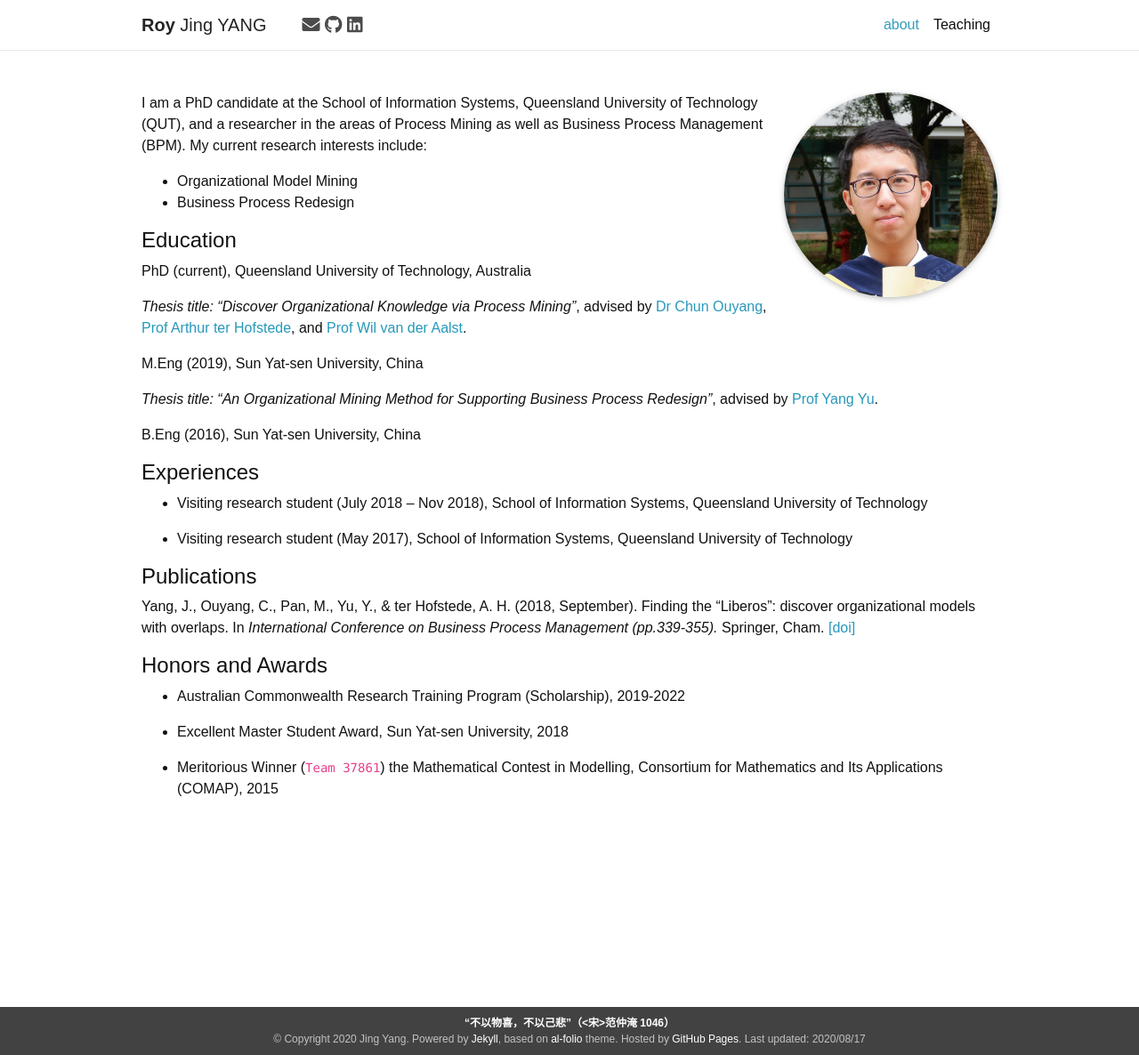
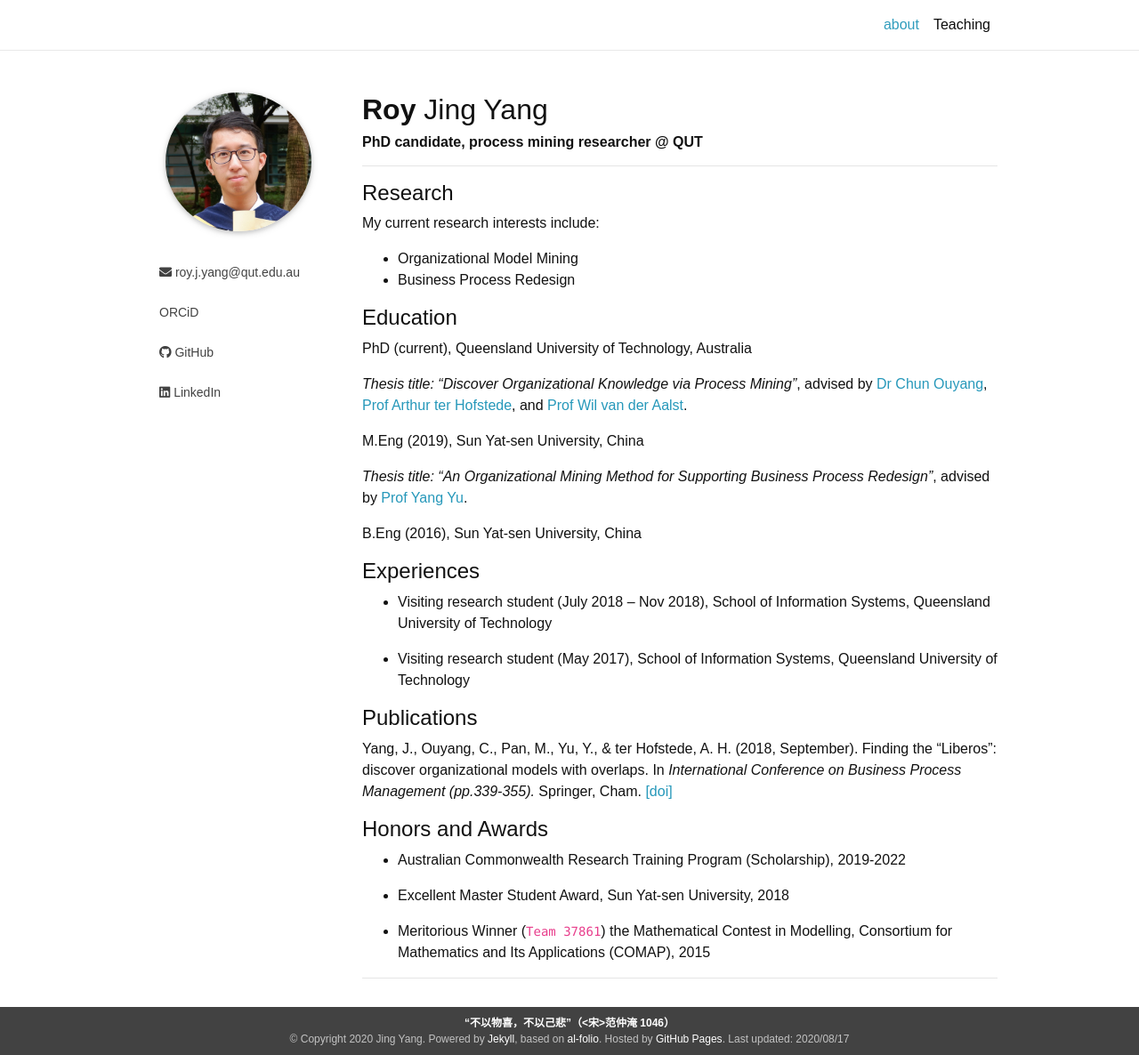
Before and after one commit to roy-jingyang/roy-jingyang.github.io, a Jekyll site: the page built from _pages/about.md, in a window 1280 px wide and 1186 px high. Shown: the whole window at 89% size. Built offline with Jekyll 4.4.1, drawn with Linux system fonts in a browser that asks for light colours; nearby versions of some CDN libraries; a style sheet for code colours, icons or effects is not loaded.

Commit message:
renew style

```diff
--- a/_config.yml
+++ b/_config.yml
@@ -3,7 +3,7 @@
 # -----------------------------------------------------------------------------
 
 author: Jing Yang
-title: Roy Jing YANG
+title: Roy Jing Yang
 email: roy.j.yang@qut.edu.au
 motto: >
   <a href="https://zh.wikisource.org/wiki/%E5%B2%B3%E9%99%BD%E6%A8%93%E8%A8%98"
@@ -12,7 +12,7 @@ description: > # this means to ignore newlines until "url:"
   Personal website of Jing Yang (Roy).
 footer_text: >
   Powered by <a href="http://jekyllrb.com/" target="_blank">Jekyll</a>,
-  based on <a href="https://github.com/alshedivat/al-folio">al-folio</a> theme.
+  based on <a href="https://github.com/alshedivat/al-folio">al-folio</a>.
   Hosted by <a href="https://pages.github.com/" target="_blank">GitHub Pages</a>.
 
 # the base hostname & protocol for your site
@@ -82,10 +82,10 @@ collections:
   news:
     defaults:
       layout: post
-    output: true
+    output: false
     permalink: /news/:path/
   projects:
-    output: true
+    output: false
     permalink: /projects/:path/
 
 news_limit: 5
--- a/_includes/header.html
+++ b/_includes/header.html
@@ -11,16 +11,15 @@
          {% assign middlenames = '' %}
       {% endif %}
       {% assign lastname = name | last %}
-      <a class="navbar-brand title font-weight-lighter" href="{{ site.baseurl | prepend: site.url }}/">
+      <a class="navbar-brand title font-weight-lighter
+        {% if page.title == 'about' %}d-block d-md-none{% endif %}"
+        href="{{ site.baseurl | prepend: site.url }}/">
        <span class="font-weight-bold">{{ firstname }}</span> {{ middlenames }}  {{ lastname }}
       </a>
       <!-- Social Icons -->
       {% if site.show_social_icons %}
-        <div class="row ml-1 ml-sm-0 d-block">
-          <!--
-          {% if page.title == 'about' %}d-block d-sm-block d-md-none
-          {% else %}d-block{% endif %}">
-          -->
+        <div class="row ml-1 ml-sm-0 d-block
+          {% if page.title == 'about' %}d-md-none{% endif %}">
           {% include social.html %}
         </div>
       {% endif %}
--- a/_layouts/about.html
+++ b/_layouts/about.html
@@ -17,33 +17,55 @@ layout: default
 
   <article>
     <div class="row">
-      <div class="col-12">
-        {% if page.profile.image %}
-          <img class="z-depth-1 rounded-circle w-25 float-right ml-2
-            d-none d-md-block"
+    <div class="profile mb-4 col-12 d-block d-md-none">
+      <div class="row">
+      <div class="col-3">
+        <img class="image-thumbnail z-depth-1 w-75 rounded-circle
+          d-block mx-auto"
           src="{{ page.profile.image | prepend: '/assets/img/' | relative_url }}">
-        {% endif %}
-        {{ content }}
       </div>
+      <div class="col-9 d-block my-auto">
+        <span class="font-weight-bold">
+          {{ page.profile.keywords | replace: " ", "&nbsp;"
+            | replace: ",&nbsp;", ", " }}
+        </span>
+      </div>
+      </div>
+    </div>
+    <div class="profile col-md-3 d-none d-md-block">
+      <img class="image-thumbnail z-depth-1 rounded-circle w-75
+        d-block mx-auto"
+        src="{{ page.profile.image | prepend: '/assets/img/' | relative_url }}">
 
-      <!--
-      {% if page.profile %}
-      <div class="profile col-md-4 d-none d-md-block
-        {% if page.profile.align == 'left' %}order-first{% endif %}">
-        <div class="contact mb-4">
+        <div class="contact text-nowrap mt-4 d-block mx-auto">
           {% if page.social %}
             {% assign show_label = true %}
             {% include social.html %}
           {% endif %}
       </div>
     </div>
-      {% endif %}
+
+    <div class="col-md-9">
+      <div class="d-none d-md-block">
+        <h2 class="font-weight-normal title">
+          <span class="font-weight-bolder">{{ firstname }}</span>
+          {{ middlenames }}  {{ lastname }}
+        </h2>
+        <h6 class="font-weight-bold">
+          {{ page.profile.keywords | replace: " ", "&nbsp;"
+            | replace: ",&nbsp;", ", " }}
+        </h6>
+        <hr>
       </div>
-  -->
+
+      {{ content }}
+      <hr>
 
       {% if page.news %}
         {% include news.html %}
       {% endif %}
+    </div>
+  </div>
   </article>
 
 </div>
--- a/_pages/about.md
+++ b/_pages/about.md
@@ -2,11 +2,12 @@
 layout: about
 title: about
 permalink: /
-description:
 
 profile:
-  align: right
   image: avatar.jpg
+  keywords:
+    PhD candidate,
+    process mining researcher @ QUT
   address:
     School of Information Systems,
     Queensland University of Technology.
@@ -16,10 +17,8 @@ news: false
 social: true
 ---
 
-I am a PhD candidate at the School of Information Systems,
-Queensland University of Technology (QUT), and a researcher in the areas
-of Process Mining as well as Business Process Management (BPM). My
-current research interests include:
+#### Research
+My current research interests include:
 
 - Organizational Model Mining
 - Business Process Redesign
--- a/_sass/_base.scss
+++ b/_sass/_base.scss
@@ -6,6 +6,7 @@
 
 body {
   font-family: Arial, Helvetica, sans-serif; // web-safe fonts first
+  overflow: scroll;
 }
 
 a, table.table a {
@@ -43,6 +44,8 @@ a, table.table a {
       margin-top: 1rem;
     }
     .contact-icon {
+      font-size: 0.875rem;
+      //font-weight: bolder;
       a {
         color: $grey-color-dark;
         &:hover {
@@ -52,7 +55,7 @@ a, table.table a {
       }
     }
     .contact-note {
-      font-size: 0.8rem;
+      font-size: 0.75rem;
     }
 
 }
```
Lines whose indentation alone changed are shown as unchanged.
